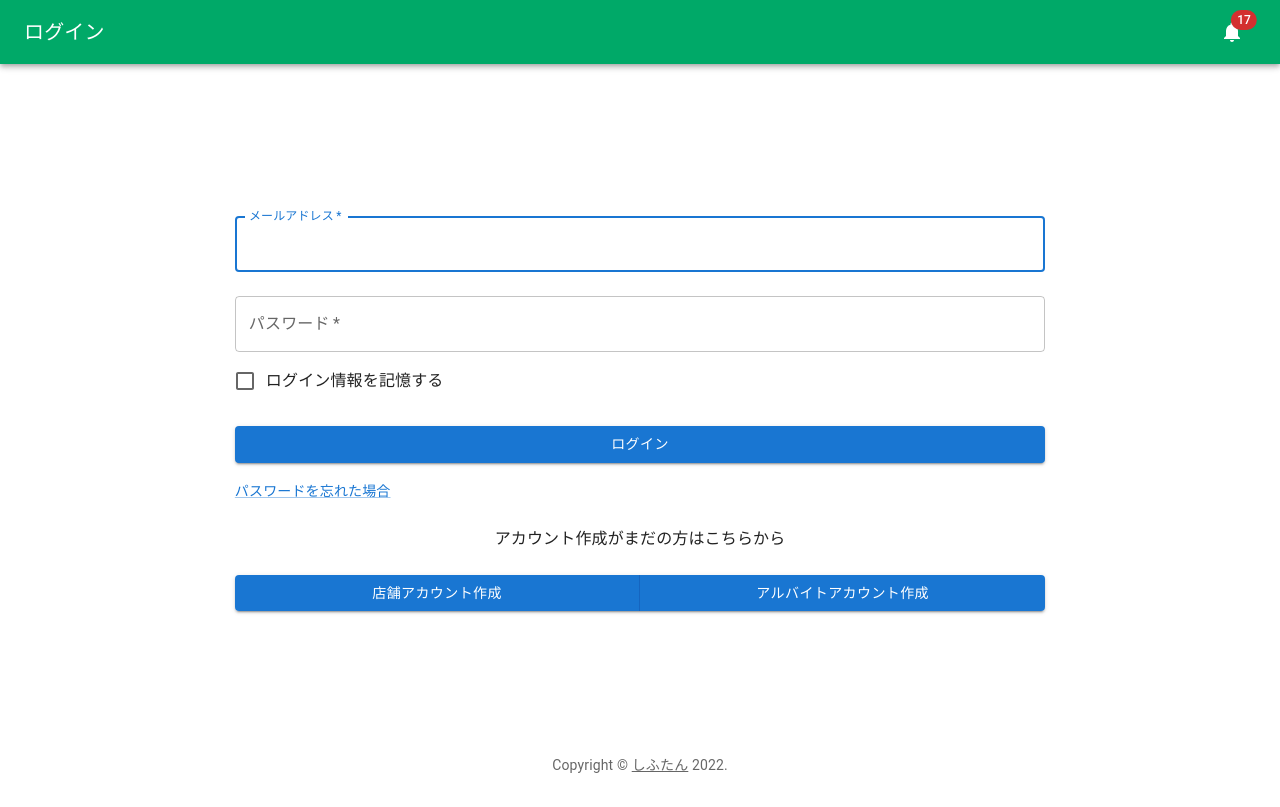
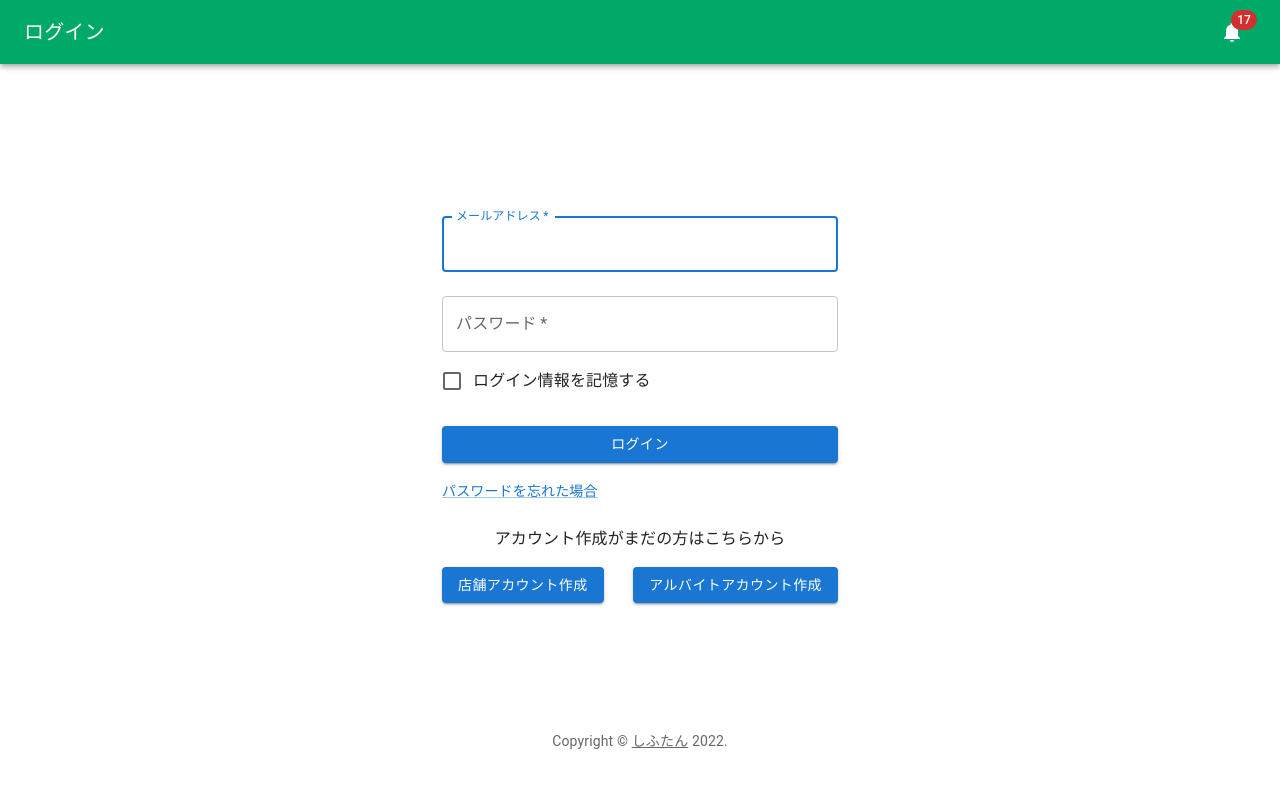
Before and after one commit to nineteen2021/shiftan-v2, a React (Create React App) app in the folder node/django_front/: page / in a window 1280 px wide. Built offline with nearby package versions, Linux system fonts and the light colour scheme.

Commit message:
ログイン画面レイアウトを調整
* react-rooter-domを追加

* ログイン画面レイアウトを調整。ファイル名と関数名を変更。

* import文が間違ってたので修正

```diff
--- a/node/django_front/package.json
+++ b/node/django_front/package.json
@@ -14,6 +14,7 @@
     "@testing-library/user-event": "^13.5.0",
     "react": "^17.0.2",
     "react-dom": "^17.0.2",
+    "react-router-dom": "^6.2.2",
     "react-scripts": "5.0.0",
     "web-vitals": "^2.1.4"
   },
--- a/node/django_front/src/components/views/Login.jsx
+++ b/node/django_front/src/components/views/Login.jsx
@@ -11,7 +11,7 @@ import Typography from '@mui/material/Typography';
 import Container from '@mui/material/Container';
 import { createTheme, ThemeProvider } from '@mui/material/styles';
 import SimpleNavbar from '../SimpleNavbar'
-import NewAccount from './NewAccount';
+import NewAccountButton from './NewAccountButton';
 function Copyright(props) {
   return (
     <Typography variant="body2" color="text.secondary" align="center" {...props}>
@@ -41,7 +41,8 @@ export default function SignIn() {
   return (
     <ThemeProvider theme={theme}>
       <SimpleNavbar title="ログイン" />
-      <Container component="main" maxWidth="s">
+      <Container component="main" maxWidth="xs">
+
         <CssBaseline />
         <Box
           sx={{
@@ -97,7 +98,7 @@ export default function SignIn() {
                 <Typography>アカウント作成がまだの方はこちらから</Typography>
               </Grid>
             </Grid>
-            <NewAccount />
+            <NewAccountButton />
           </Box>
         </Box>
         <Copyright sx={{ mt: 16, mb: 4 }} />
--- /dev/null
+++ b/node/django_front/src/components/views/NewAccountButton.jsx
@@ -0,0 +1,16 @@
+import React from 'react';
+import Link from 'react-router-dom';
+import Button from '@mui/material/Button'
+import Grid from '@mui/material/Grid';
+
+export default function NewAccountButton() {
+  return (
+    <Grid container
+    justifyContent="space-between"
+    marginTop={2}
+    >
+      <Button variant="contained">店舗アカウント作成</Button>
+      <Button variant="contained">アルバイトアカウント作成</Button>
+    </Grid>
+  )
+};
```
Also changed, not shown: 1 other file (tests, documents, lock files or other folders).
